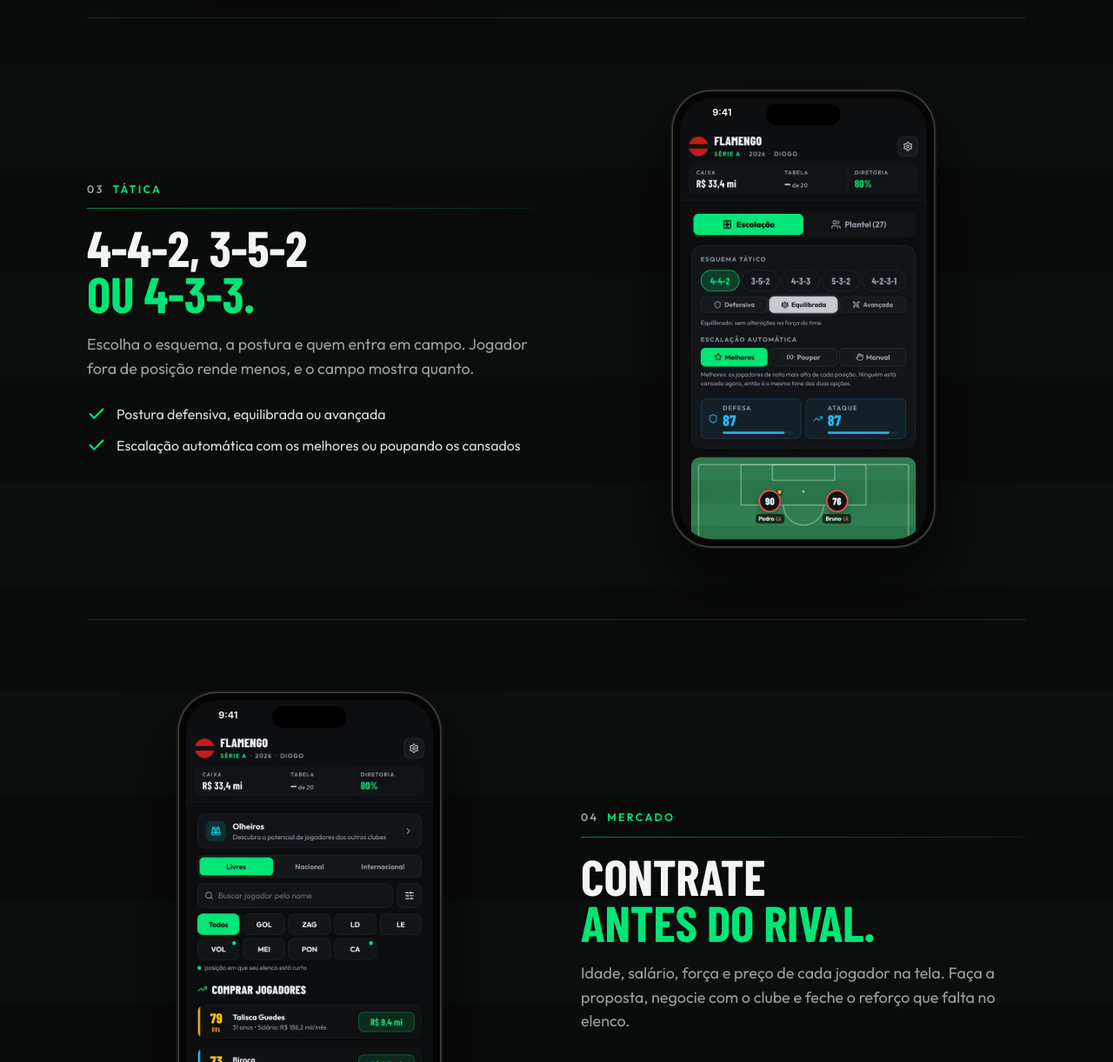
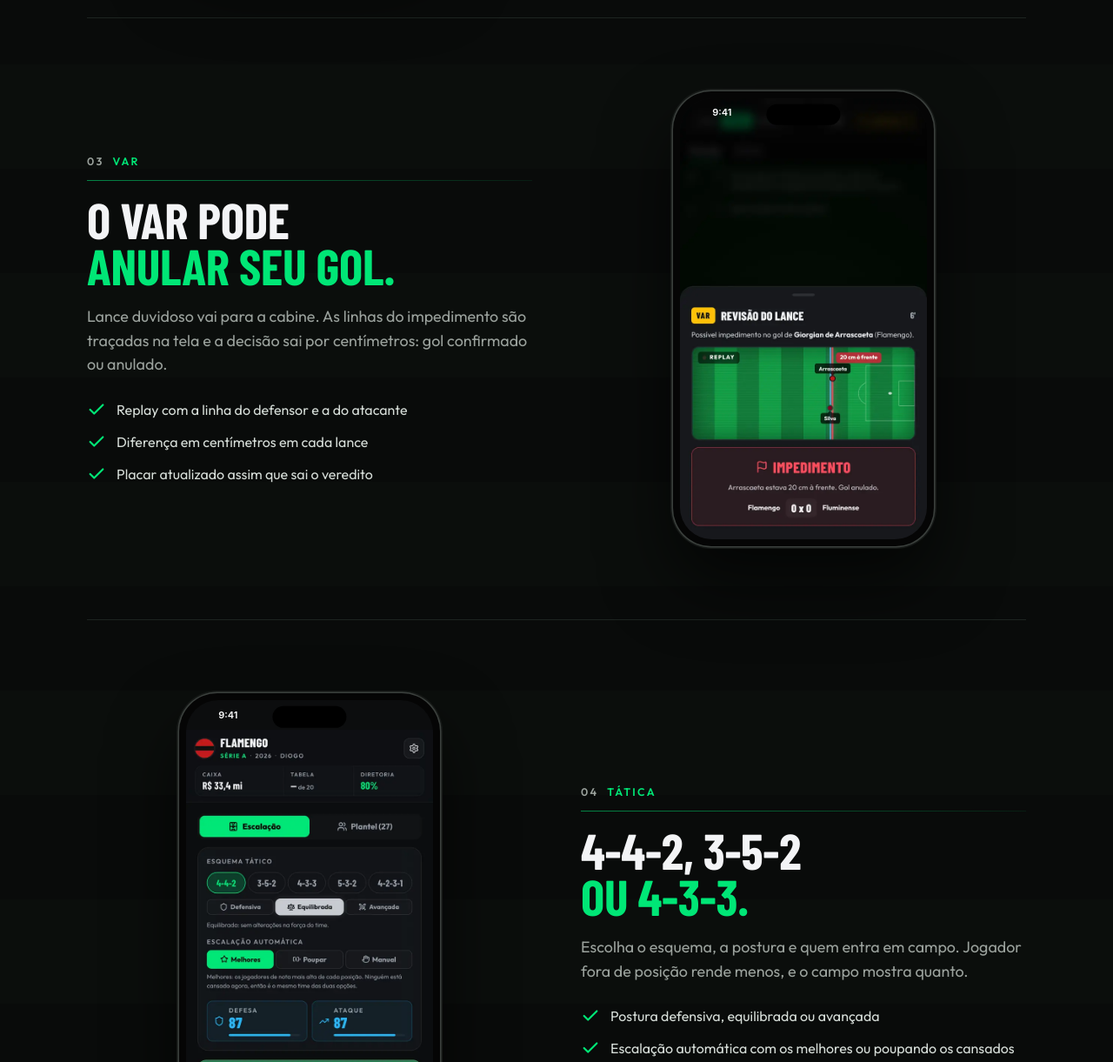
Before and after one commit to diogosanderc/golacomanager, a plain HTML site: page index.html in a window 1280 px wide. Shown: the part 2326-3547 px from the top of the page at 87% size. Drawn offline with nearby package versions, Linux system fonts and the light colour scheme; a web font is replaced by a local one.

Commit message:
Secao do VAR no site (03), com a revisao nova
Co-Authored-By: Claude Opus 5.5 <noreply@anthropic.com>
Claude-Session: https://claude.ai/code/session_01U1FBk5zST6cQaqJPta6eqG

```diff
--- a/index.html
+++ b/index.html
@@ -319,7 +319,21 @@ src="https://www.facebook.com/tr?id=1486876483281927&ev=PageView&noscript=1"
 
       <div class="row">
         <div class="copy">
-          <div class="kick"><b>03</b>Tática</div><div class="rule"></div>
+          <div class="kick"><b>03</b>VAR</div><div class="rule"></div>
+          <h2>O VAR pode <em>anular seu gol.</em></h2>
+          <p class="lead">Lance duvidoso vai para a cabine. As linhas do impedimento são traçadas na tela e a decisão sai por centímetros: gol confirmado ou anulado.</p>
+          <ul class="points">
+            <li><svg><use href="#i-check"/></svg>Replay com a linha do defensor e a do atacante</li>
+            <li><svg><use href="#i-check"/></svg>Diferença em centímetros em cada lance</li>
+            <li><svg><use href="#i-check"/></svg>Placar atualizado assim que sai o veredito</li>
+          </ul>
+        </div>
+        <div class="phone end"><div class="screen"><img src="site/var.webp" alt="Revisão do VAR com as linhas de impedimento" width="660" height="1434" loading="lazy"></div></div>
+      </div>
+
+      <div class="row">
+        <div class="copy">
+          <div class="kick"><b>04</b>Tática</div><div class="rule"></div>
           <h2>4-4-2, 3-5-2 <em>ou 4-3-3.</em></h2>
           <p class="lead">Escolha o esquema, a postura e quem entra em campo. Jogador fora de posição rende menos, e o campo mostra quanto.</p>
           <ul class="points">
@@ -332,7 +346,7 @@ src="https://www.facebook.com/tr?id=1486876483281927&ev=PageView&noscript=1"
 
       <div class="row">
         <div class="copy">
-          <div class="kick"><b>04</b>Mercado</div><div class="rule"></div>
+          <div class="kick"><b>05</b>Mercado</div><div class="rule"></div>
           <h2>Contrate <em>antes do rival.</em></h2>
           <p class="lead">Idade, salário, força e preço de cada jogador na tela. Faça a proposta, negocie com o clube e feche o reforço que falta no elenco.</p>
         </div>
@@ -341,7 +355,7 @@ src="https://www.facebook.com/tr?id=1486876483281927&ev=PageView&noscript=1"
 
       <div class="row">
         <div class="copy">
-          <div class="kick"><b>05</b>Vestiário</div><div class="rule"></div>
+          <div class="kick"><b>06</b>Vestiário</div><div class="rule"></div>
           <h2>O titular <em>quer aumento.</em></h2>
           <p class="lead">Paga o que ele pede ou arrisca perder o jogador de graça no fim do contrato. Quem fica no banco reclama e pede para sair.</p>
         </div>
@@ -351,7 +365,7 @@ src="https://www.facebook.com/tr?id=1486876483281927&ev=PageView&noscript=1"
 
     <section class="career">
       <div>
-        <div class="kick"><b>06</b>Modo carreira</div><div class="rule"></div>
+        <div class="kick"><b>07</b>Modo carreira</div><div class="rule"></div>
         <h2>Da 3ª divisão <em>ao Mundial.</em></h2>
         <p class="lead">Comece num clube pequeno e suba degrau por degrau. Cada temporada conta, e a diretoria cobra resultado.</p>
       </div>
@@ -369,7 +383,7 @@ src="https://www.facebook.com/tr?id=1486876483281927&ev=PageView&noscript=1"
       <div class="kick">Por dentro do jogo</div><div class="rule"></div>
       <h2>Telas <em>reais do jogo.</em></h2>
       <div class="gallery">
-        <figure><div class="phone end"><div class="screen"><img src="site/var.webp" alt="Revisão do VAR" width="660" height="1434" loading="lazy"></div></div><figcaption>VAR</figcaption></figure>
+        <figure><div class="phone end"><div class="screen"><img src="site/var-confirmado.webp" alt="VAR confirmando o gol" width="660" height="1434" loading="lazy"></div></div><figcaption>VAR</figcaption></figure>
         <figure><div class="phone end"><div class="screen"><img src="site/substituicao.webp" alt="Substituição durante o jogo" width="660" height="1434" loading="lazy"></div></div><figcaption>Substituições</figcaption></figure>
         <figure><div class="phone end"><div class="screen"><img src="site/insatisfeito.webp" alt="Jogador insatisfeito pedindo para sair" width="660" height="1434" loading="lazy"></div></div><figcaption>Elenco</figcaption></figure>
         <figure><div class="phone"><div class="screen"><img src="site/financas.webp" alt="Contratos de patrocínio" width="660" height="1434" loading="lazy"></div></div><figcaption>Finanças</figcaption></figure>
```
Also changed, not shown: site/var-confirmado.webp (added).
